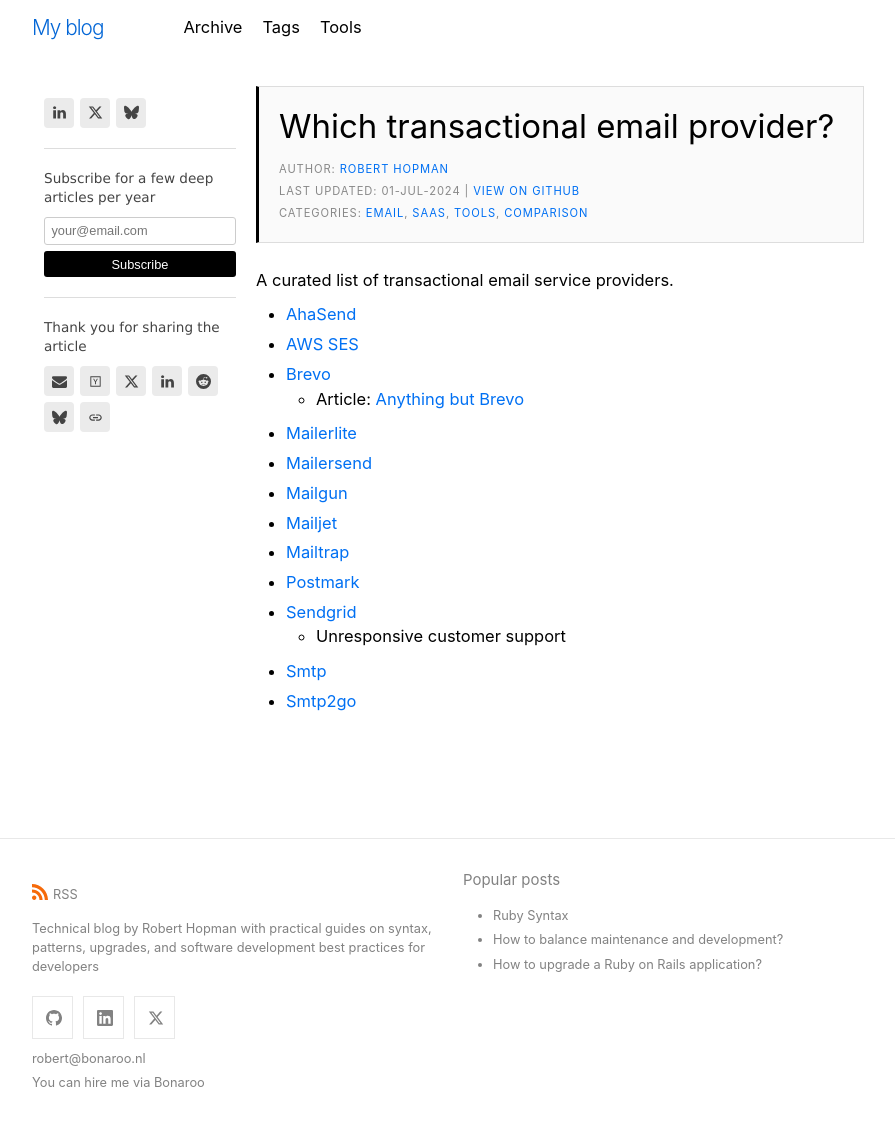
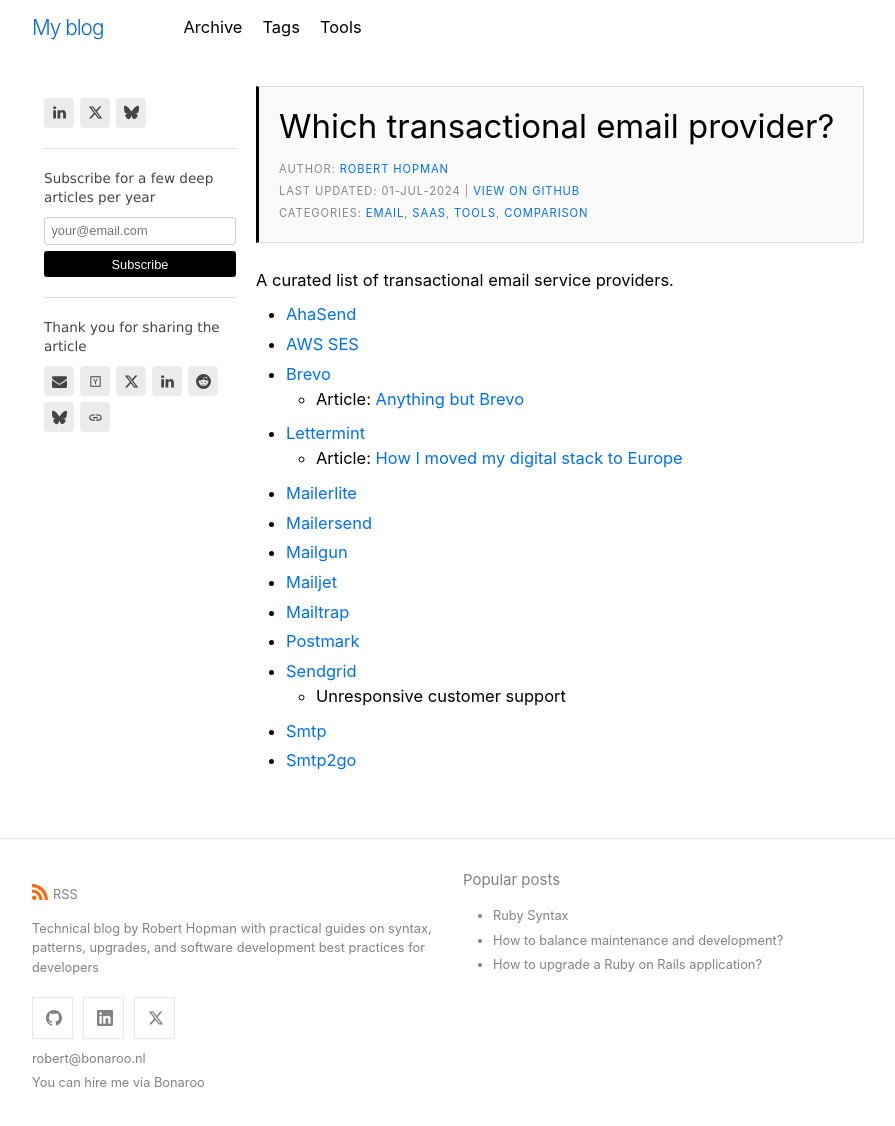
Before and after one commit to roberthopman/roberthopman.github.io, a Jekyll site: the page built from _posts/2024-07-01-transactional-email-provider.md, in a window 1280 px wide and 1157 px high. Shown: the top 1126 px of the window, without its empty margins (192-1087 px from the left). Built offline with Jekyll 4.4.1, drawn with Linux system fonts in a browser that asks for light colours; a script that is not in the unit is left out.

Commit message:
Add lettermint

```diff
--- a/_posts/2024-07-01-transactional-email-provider.md
+++ b/_posts/2024-07-01-transactional-email-provider.md
@@ -11,6 +11,8 @@
 - [AWS SES](https://aws.amazon.com/ses/)
 - [Brevo](https://Brevo.com)
   - Article: [Anything but Brevo](https://avdi.codes/anything-but-brevo/)
+- [Lettermint](https://lettermint.co/)
+  - Article: [How I moved my digital stack to Europe](https://monokai.com/articles/how-i-moved-my-digital-stack-to-europe/)
 - [Mailerlite](https://Mailerlite.com)
 - [Mailersend](https://Mailersend.com)
 - [Mailgun](https://Mailgun.com)
```
